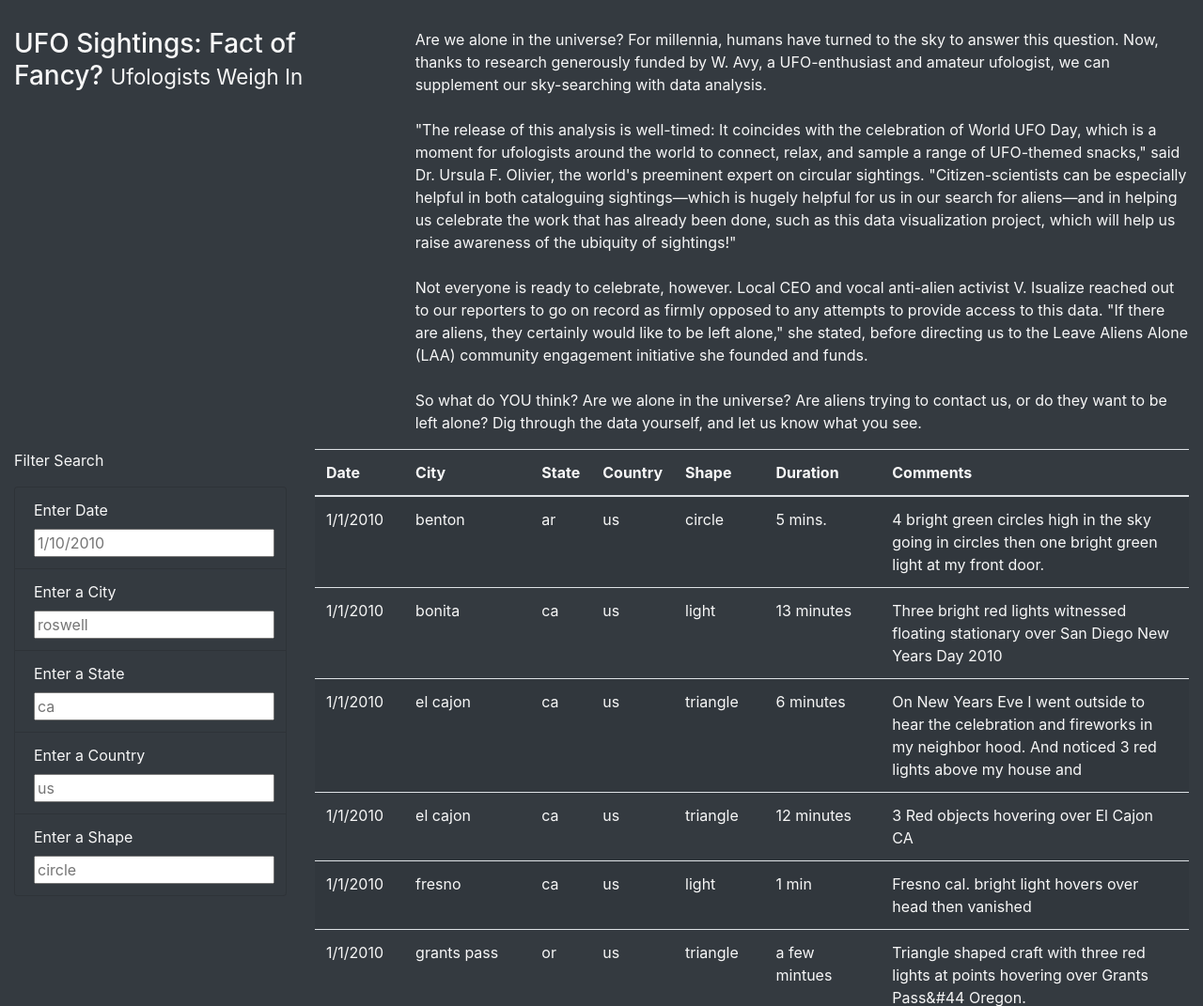
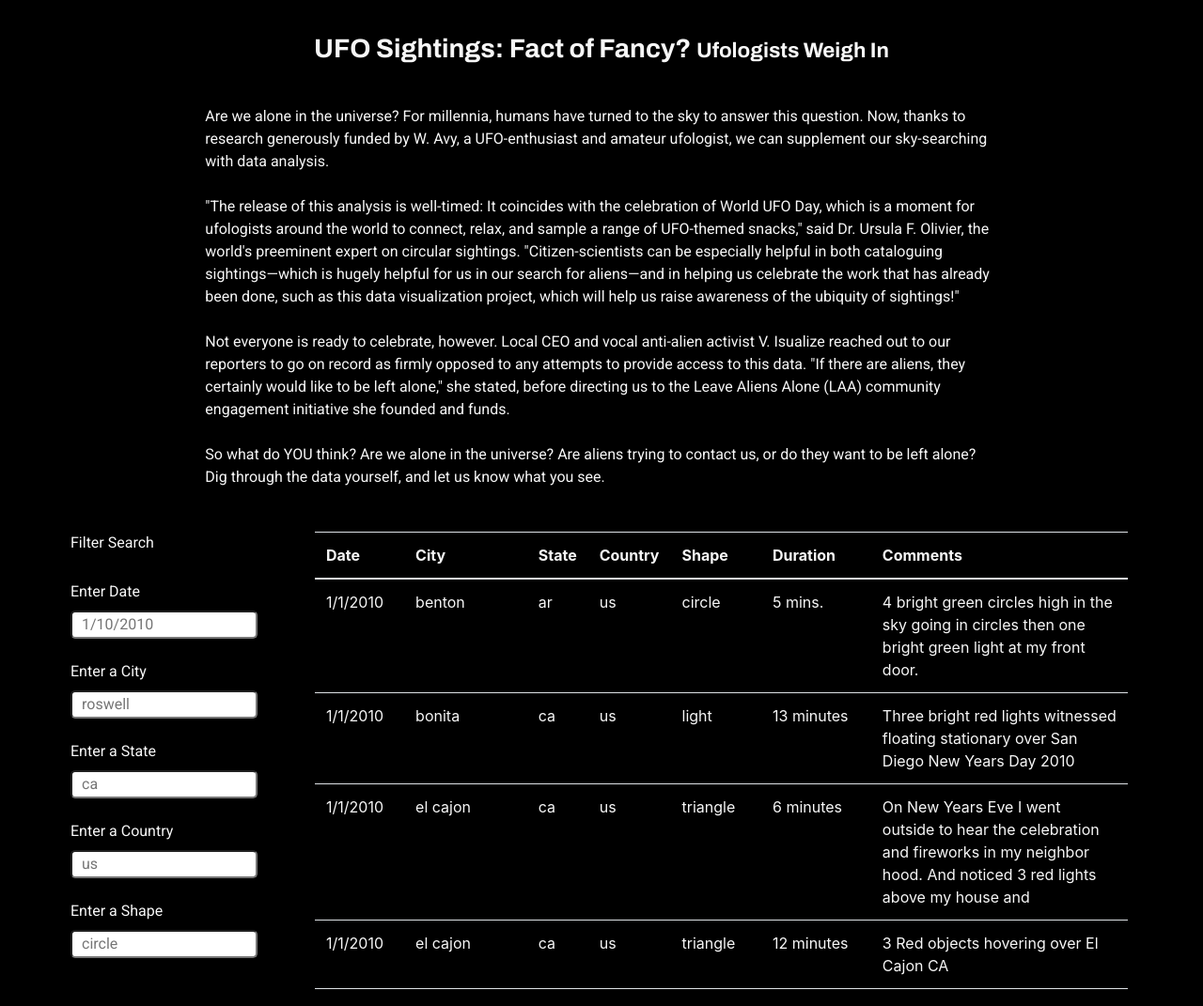
Before and after one commit to chrissnead/UFOs, a plain HTML site: page index.html in a window 1280 px wide. Shown: the part 261-1332 px from the top of the page at 94% size. Drawn offline with nearby package versions, Linux system fonts and the light colour scheme.

Commit message:
added styling to style.css

```diff
--- a/index.html
+++ b/index.html
@@ -12,10 +12,13 @@
       crossorigin="anonymous"
     />
     <link rel="stylesheet" href="static/css/style.css">
+    <link rel="preconnect" href="https://fonts.googleapis.com">
+    <link rel="preconnect" href="https://fonts.gstatic.com" crossorigin>
+    <link href="https://fonts.googleapis.com/css2?family=Archivo:wght@700&family=Roboto&display=swap" rel="stylesheet">
 </head>
-<body class="bg-dark">
+<body class="">
     <div class="wrapper">
-        <nav class="navbar navbar-dark bg-dark navbar-expand-lg">
+        <nav class="navbar navbar-dark navbar-expand-lg">
             <a class="navbar-brand" href="index.html">UFO Sightings</a>
         </nav>
         <div class="jumbotron">
@@ -23,10 +26,10 @@
         </div>
         <div class="container-fluid">
             <div class="row">
-                <div class="col-md-4">
+                <div class="col-md-8 intro">
                     <h3>UFO Sightings: Fact of Fancy? <small>Ufologists Weigh In</small></h3>
                 </div>
-                <div class="col-md-8">
+                <div class="col-md-8 intro">
                     <p>
                        Are we alone in the universe? For millennia, humans have turned to the sky to answer this question.
                        Now, thanks to research generously funded by W. Avy, a UFO-enthusiast and amateur ufologist, we can
@@ -50,33 +53,33 @@
         <div class="container-fluid">
             <div class="row">
                 <div class="col-md-3">
-                    <form class="bg-dark">
+                    <form>
                         <p>Filter Search</p>
-                        <ul class="bg-dark list-group" id="filters">
-                            <li class="bg-dark list-group-item">
+                        <ul class="list-group filter-search">
+                            <li class="list-group-item filter-search">
                                 <label for="date">Enter Date</label>
                                 <input type="text" placeholder="1/10/2010" id="datetime" />
                             </li>
-                            <li class="bg-dark list-group-item">
+                            <li class="list-group-item filter-search">
                                 <label for="city">Enter a City</label>
                                 <input type="text" placeholder="roswell" id="city" />
                             </li>
-                            <li class="bg-dark list-group-item">
+                            <li class="list-group-item filter-search">
                                 <label for="state">Enter a State</label>
                                 <input type="text" placeholder="ca" id="state" />
                             </li>
-                            <li class="bg-dark list-group-item">
+                            <li class="list-group-item filter-search">
                                 <label for="country">Enter a Country</label>
                                 <input type="text" placeholder="us" id="country" />
                             </li>
-                            <li class="bg-dark list-group-item">
+                            <li class="list-group-item filter-search">
                                 <label for="shape">Enter a Shape</label>
                                 <input type="text" placeholder="circle" id="shape" />
                             </li>
                         </ul>
                     </form>
                 </div>
-                <div class="col-md-9">
+                <div class="col-md-9 data-table">
                     <table class="table table-striped">
                         <thead>
                             <tr>
--- a/static/css/style.css
+++ b/static/css/style.css
@@ -1,6 +1,7 @@
 body {
-
     color: #f7f7f7;
+    background-color: black;
+    padding-bottom: 100px;
 }
 
 .jumbotron {
@@ -9,7 +10,51 @@ body {
     text-align: center;
 }
 
+nav {
+    background-color: black;
+}
+
+h1, h3 {
+    font-family: 'Archivo', sans-serif;
+    text-align: center;
+}
+
+a, p, ul, li {
+    font-family: 'Roboto', sans-serif;
+}
+
+form, .filter-search {
+    background-color: black;
+    padding-left: 20px;
+}
+
+form p {
+    padding-left: 40px;
+}
+
 li {
-    font-family: inherit;
     font-size: 1rem;
+    width: 200px;
+    display: inline-block;
 }
+
+input {
+    border-radius: 5px;
+    padding-left: 10px;
+}
+
+.list-group-item {
+    border: 0;
+}
+
+.intro {
+    margin: auto;
+    padding: 5px;
+    padding-bottom: 30px;;
+}
+
+.data-table {
+    max-height: 500px;
+    overflow-y: scroll;
+    padding-right: 80px;
+}
```
Also changed, not shown: 1 other file.
